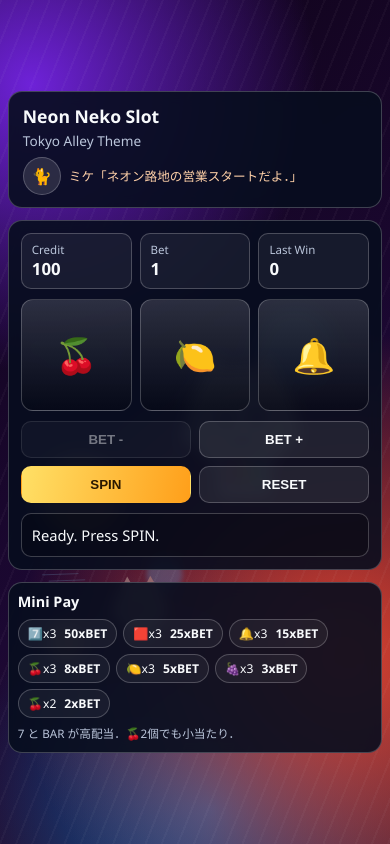
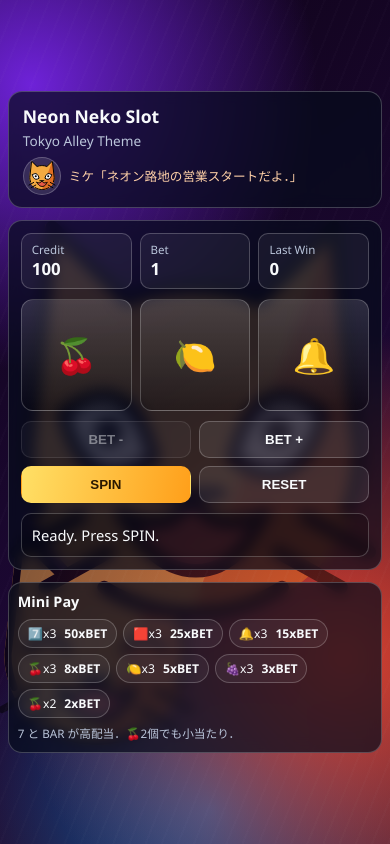
Before and after one commit to takumayellow/slot-game, a plain HTML site: page src/index.html in a window 390 px wide. Drawn offline with Linux system fonts and the light colour scheme.

Commit message:
feat: 外部猫イラストを導入してスマホ背景を強化

```diff
--- a/src/index.html
+++ b/src/index.html
@@ -16,7 +16,9 @@
           <p class="sub">Tokyo Alley Theme</p>
         </div>
         <div class="character">
-          <div class="avatar" aria-hidden="true">🐈</div>
+          <div class="avatar" aria-hidden="true">
+            <img src="./assets/openmoji-cat-a.svg" alt="" />
+          </div>
           <p id="charaLine">ミケ「横向きで回すと遊びやすいよ．」</p>
         </div>
       </header>
--- a/src/styles/main.css
+++ b/src/styles/main.css
@@ -35,10 +35,10 @@ body::before {
   content: "";
   position: fixed;
   inset: 0;
-  background: url("../assets/mike-bg.svg") no-repeat center center,
-    url("../assets/mike-bg.svg") no-repeat 12% 75%;
-  background-size: min(1080px, 96vw), min(430px, 44vw);
-  opacity: 0.34;
+  background: url("../assets/openmoji-cat-a.svg") no-repeat 68% 52%,
+    url("../assets/openmoji-cat-b.svg") no-repeat 14% 82%;
+  background-size: min(780px, 90vw), min(340px, 40vw);
+  opacity: 0.46;
   transform: rotate(-2deg);
   pointer-events: none;
   z-index: 0;
@@ -69,7 +69,7 @@ body::after {
 .panel {
   border: 1px solid var(--line);
   border-radius: 14px;
-  background: var(--card);
+  background: rgba(7, 14, 30, 0.82);
   backdrop-filter: blur(7px);
 }
 
@@ -117,6 +117,13 @@ h2 {
   background: rgba(255, 255, 255, 0.12);
   border: 1px solid var(--line);
   flex: 0 0 auto;
+  overflow: hidden;
+}
+
+.avatar img {
+  width: 100%;
+  height: 100%;
+  object-fit: cover;
 }
 
 #charaLine {
@@ -375,8 +382,19 @@ body.win-mode .slot-app {
   }
 
   body::before {
-    background-size: min(840px, 98vw), min(300px, 38vw);
-    opacity: 0.29;
+    background: url("../assets/openmoji-cat-a.svg") no-repeat 62% 50%,
+      url("../assets/openmoji-cat-b.svg") no-repeat -2% 80%;
+    background-size: min(700px, 98vw), min(250px, 42vw);
+    opacity: 0.55;
+    transform: rotate(-1deg);
+  }
+
+  body::after {
+    opacity: 0.55;
+  }
+
+  .panel {
+    background: rgba(6, 12, 28, 0.74);
   }
 
   .slot-app {
@@ -450,6 +468,22 @@ body.win-mode .slot-app {
 }
 
 @media (max-width: 560px) and (orientation: portrait) {
+  body::before {
+    background: url("../assets/openmoji-cat-a.svg") no-repeat 52% 52%,
+      url("../assets/openmoji-cat-b.svg") no-repeat -26% 88%;
+    background-size: min(540px, 125vw), min(260px, 70vw);
+    opacity: 0.5;
+    transform: none;
+  }
+
+  body::after {
+    opacity: 0.48;
+  }
+
+  .panel {
+    background: rgba(6, 12, 28, 0.7);
+  }
+
   .topbar {
     display: grid;
     gap: 7px;
```
Also changed, not shown: docs/asset-credits.md (added, +14 -0 lines), src/assets/openmoji-cat-a.svg (added), src/assets/openmoji-cat-b.svg (added).
